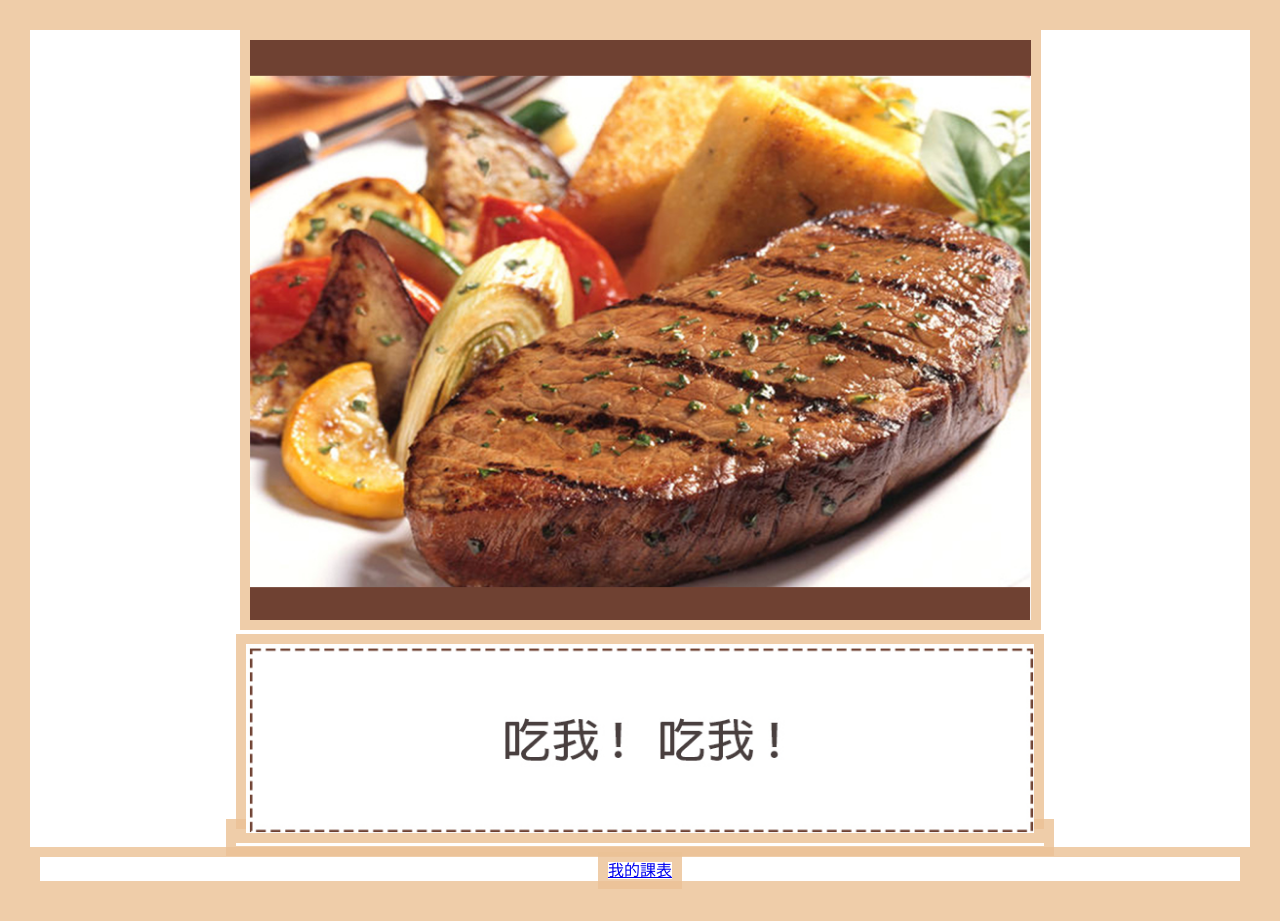
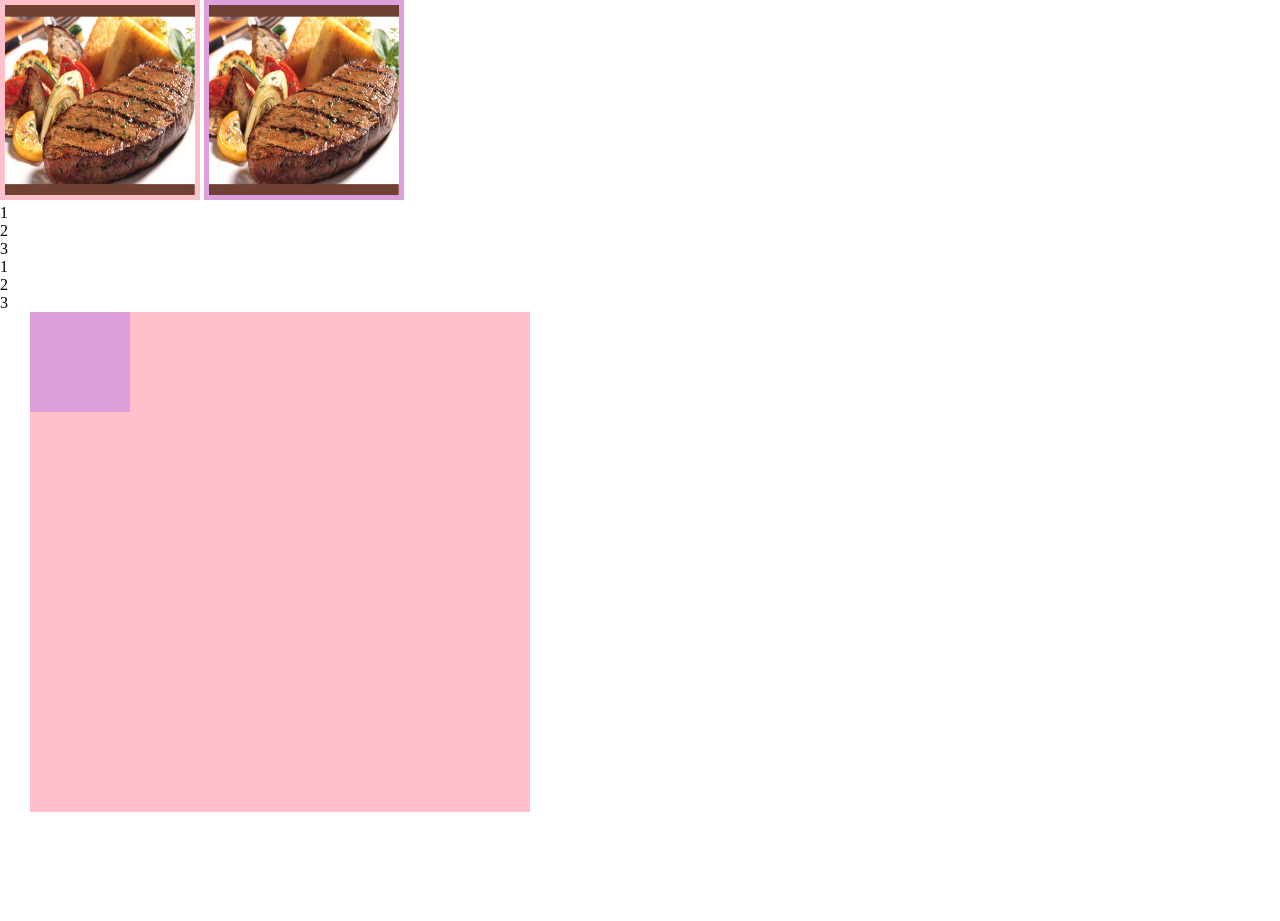
Before and after one commit to Isyuuu/Isyuuu.github.iooo, a plain HTML site: page index.html in a window 1280 px wide. After the commit the page ends 812 px from the top, so only its background shows below. Drawn offline with Linux system fonts and the light colour scheme.

Commit message:
20211103

```diff
--- a/aa.css
+++ b/aa.css
@@ -1,6 +1,30 @@
-*{
-    margin:0;
-    padding:0;
+* {
+    margin: 0;
+    padding: 0;
+    list-style: none;
     box-sizing: border-box;
-    border: 10px solid #ecc295cf;
 }
+
+img {
+    width: 200px;
+    height: 200px;
+}
+
+.img-start {
+    border: 5px solid pink;
+}
+
+#img-cover{
+    border: 5px solid plum;
+}
+.relative{
+    background: pink;
+    width: 500px;
+    height: 500px;
+    margin-left: 30px
+}
+.absoiute{
+    background: plum;
+    width: 100px;
+    height: 100px;
+}
--- a/index.html
+++ b/index.html
@@ -5,19 +5,22 @@
     <title>BBB</title>
     <link rel="stylesheet" href="aa.css">
 </head>
-<body>
-<center>
-
-    <img src="img/logo.jpg" height="600" width="801"/>
-
-    <br/>
-    <a href="http://www.google.com.tw" target="_blank">
-        <img src="img/LOGO2.jpg" height="209" width="808"/>
-    </a>
-
-
-    <p style="text-align: center"><a href="h.html">我的課表</a></p>
-</center>
 
 </body>
-</html>
+<img class="img-start" src="img/logo.jpg" height="600" width="801"/></html>
+
+<img id="img-cover" class="img-start" src="img/logo.jpg" height="600" width="801"/>
+<ol>
+    <li>1</li>
+    <li>2</li>
+    <li>3</li>
+</ol>
+<ul>
+    <li>1</li>
+    <li>2</li>
+    <li>3</li>
+</ul>
+<div class="relative">
+    <div class="absoiute"></div>
+</div>
+<body>
```
